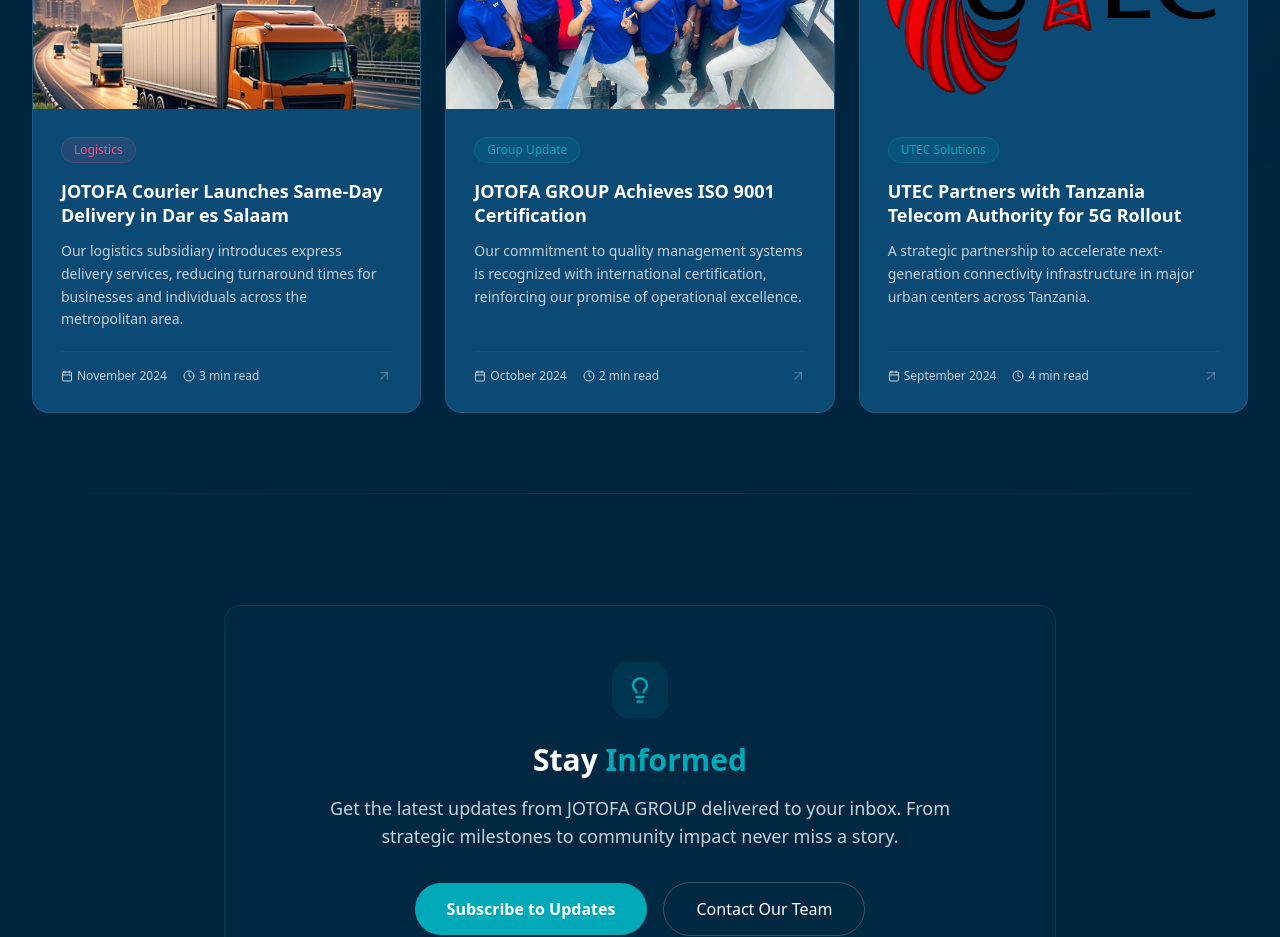
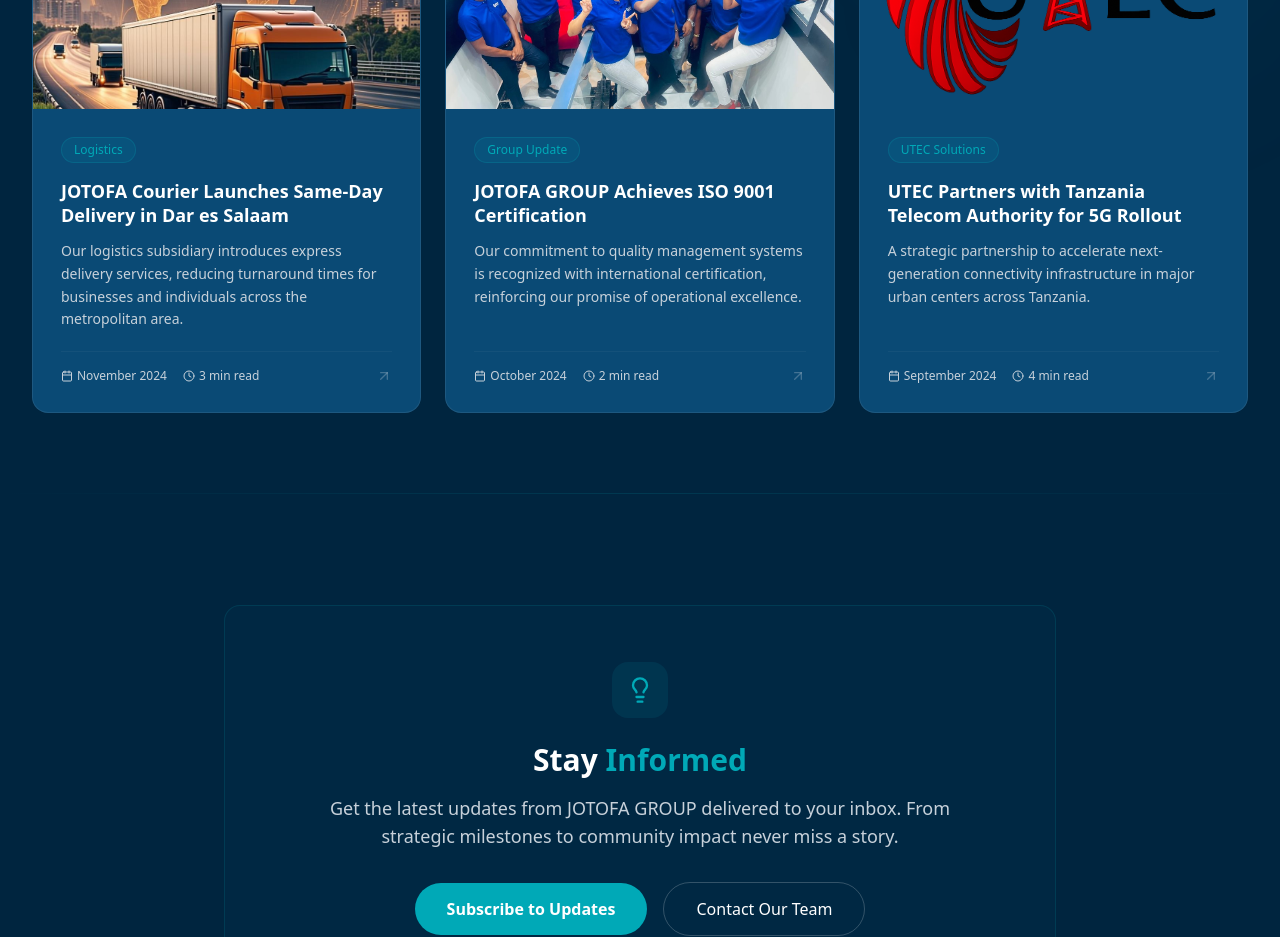
Before and after one commit to sulemsaba/frontendjotofa, a Next.js app: page /news in a window 1280 px wide. Shown: the part 1480-2417 px from the top of the page. Built offline with nearby package versions, Linux system fonts and the light colour scheme.

Commit message:
enforce single JOTOFA color system: one text color and one design accent

```diff
--- a/src/components/news.tsx
+++ b/src/components/news.tsx
@@ -81,9 +81,9 @@ const newsItems = [
   {
     category: "Logistics",
     categoryKey: "logistics",
-    categoryColor: "text-courier-orange",
-    categoryBg: "bg-courier-orange/10",
-    categoryBorder: "border-courier-orange/20",
+    categoryColor: "text-jotofa-accent",
+    categoryBg: "bg-jotofa-accent/10",
+    categoryBorder: "border-jotofa-accent/20",
     title: "JOTOFA Courier Launches Same-Day Delivery in Dar es Salaam",
     excerpt:
       "Our logistics subsidiary introduces express delivery services, reducing turnaround times for businesses and individuals across the metropolitan area.",
--- a/src/components/strategy.tsx
+++ b/src/components/strategy.tsx
@@ -42,8 +42,8 @@ const objectives = [
     title: "Strategic Partnerships",
     description:
       "Build enduring partnerships with local and international organizations, fostering mutual growth and expanding our reach and capabilities.",
-    accent: "text-courier-orange",
-    bg: "bg-courier-orange/10",
+    accent: "text-jotofa-accent",
+    bg: "bg-jotofa-accent/10",
   },
   {
     icon: BarChart3,
--- a/src/lib/news-constants.ts
+++ b/src/lib/news-constants.ts
@@ -13,11 +13,11 @@ export const CATEGORY_MAP: Record<string, {
 }> = {
   "Company News":      { key: "group",       color: "text-jotofa-accent",     bg: "bg-jotofa-accent/10",   border: "border-jotofa-accent/20",   label: "Group Update" },
   "Group Update":       { key: "group",       color: "text-jotofa-accent",     bg: "bg-jotofa-accent/10",   border: "border-jotofa-accent/20",   label: "Group Update" },
-  "UTEC Solutions":     { key: "utec",        color: "text-utec-cyan",      bg: "bg-utec-cyan/10",       border: "border-utec-cyan/20",       label: "UTEC Solutions" },
-  "Technology":         { key: "utec",        color: "text-utec-cyan",      bg: "bg-utec-cyan/10",       border: "border-utec-cyan/20",       label: "UTEC Solutions" },
-  "CSR":                { key: "csr",         color: "text-cleaning-green", bg: "bg-cleaning-green/10",  border: "border-cleaning-green/20",  label: "CSR" },
-  "Innovation":         { key: "innovation",  color: "text-staffing-purple", bg: "bg-staffing-purple/10", border: "border-staffing-purple/20",  label: "Innovation" },
-  "Logistics":          { key: "logistics",   color: "text-courier-orange", bg: "bg-courier-orange/10",  border: "border-courier-orange/20",  label: "Logistics" },
+  "UTEC Solutions":     { key: "utec",        color: "text-jotofa-accent",      bg: "bg-jotofa-accent/10",       border: "border-jotofa-accent/20",       label: "UTEC Solutions" },
+  "Technology":         { key: "utec",        color: "text-jotofa-accent",      bg: "bg-jotofa-accent/10",       border: "border-jotofa-accent/20",       label: "UTEC Solutions" },
+  "CSR":                { key: "csr",         color: "text-jotofa-accent", bg: "bg-jotofa-accent/10",  border: "border-jotofa-accent/20",  label: "CSR" },
+  "Innovation":         { key: "innovation",  color: "text-jotofa-accent", bg: "bg-jotofa-accent/10", border: "border-jotofa-accent/20",  label: "Innovation" },
+  "Logistics":          { key: "logistics",   color: "text-jotofa-accent", bg: "bg-jotofa-accent/10",  border: "border-jotofa-accent/20",  label: "Logistics" },
   "Partnerships":       { key: "group",       color: "text-jotofa-accent",     bg: "bg-jotofa-accent/10",   border: "border-jotofa-accent/20",   label: "Partnerships" },
 };
 
@@ -90,7 +90,7 @@ export const FALLBACK_ARTICLES: RawArticle[] = [
   {
     id: "f-2", slug: "utec-5g-rollout-dar",
     category: "UTEC Solutions", categoryKey: "utec",
-    categoryColor: "text-utec-cyan", categoryBg: "bg-utec-cyan/10", categoryBorder: "border-utec-cyan/20",
+    categoryColor: "text-jotofa-accent", categoryBg: "bg-jotofa-accent/10", categoryBorder: "border-jotofa-accent/20",
     title: "UTEC Solutions Begins 5G Infrastructure Rollout in Dar es Salaam",
     excerpt: "A landmark telecommunications project bringing next-generation connectivity to Tanzania's commercial capital, starting with the Kariakoo and CBD districts.",
     content: "", author: "UTEC Solutions", date: "FEB 28, 2026", readTime: "3 MIN READ", image: "/images/utec.webp",
@@ -98,7 +98,7 @@ export const FALLBACK_ARTICLES: RawArticle[] = [
   {
     id: "f-3", slug: "csr-tree-planting-2026",
     category: "CSR", categoryKey: "csr",
-    categoryColor: "text-cleaning-green", categoryBg: "bg-cleaning-green/10", categoryBorder: "border-cleaning-green/20",
+    categoryColor: "text-jotofa-accent", categoryBg: "bg-jotofa-accent/10", categoryBorder: "border-jotofa-accent/20",
     title: "5,000 Trees Planted: JOTOFA's Green Tanzania Initiative Doubles Impact",
     excerpt: "Our environmental stewardship program reaches a new milestone with reforestation projects across Morogoro, Iringa, and Mbeya regions — doubling last year's target.",
     content: "", author: "JOTOFA Group", date: "JAN 20, 2026", readTime: "2 MIN READ", image: "/images/jotofa-hero-2.webp",
@@ -106,7 +106,7 @@ export const FALLBACK_ARTICLES: RawArticle[] = [
   {
     id: "f-4", slug: "courier-fleet-electrification",
     category: "Logistics", categoryKey: "logistics",
-    categoryColor: "text-courier-orange", categoryBg: "bg-courier-orange/10", categoryBorder: "border-courier-orange/20",
+    categoryColor: "text-jotofa-accent", categoryBg: "bg-jotofa-accent/10", categoryBorder: "border-jotofa-accent/20",
     title: "Courier & Logistics Launches Electric Vehicle Fleet for Last-Mile Delivery",
     excerpt: "Ten new electric delivery vans hit the streets of Dar es Salaam, reducing carbon emissions by an estimated 40% while improving delivery speed in urban zones.",
     content: "", author: "Courier & Logistics", date: "DEC 12, 2025", readTime: "3 MIN READ", image: "/images/courier.webp",
@@ -114,7 +114,7 @@ export const FALLBACK_ARTICLES: RawArticle[] = [
   {
     id: "f-5", slug: "staffing-youth-program",
     category: "Innovation", categoryKey: "innovation",
-    categoryColor: "text-staffing-purple", categoryBg: "bg-staffing-purple/10", categoryBorder: "border-staffing-purple/20",
+    categoryColor: "text-jotofa-accent", categoryBg: "bg-jotofa-accent/10", categoryBorder: "border-jotofa-accent/20",
     title: "Staffing & Labour Launches Youth Employment Initiative Across Five Regions",
     excerpt: "A new program connecting 500 young Tanzanians with vocational training and job placements in hospitality, manufacturing, and agriculture over the next 18 months.",
     content: "", author: "Staffing & Labour", date: "OCT 25, 2025", readTime: "4 MIN READ", image: "/images/staffing.webp",
@@ -122,7 +122,7 @@ export const FALLBACK_ARTICLES: RawArticle[] = [
   {
     id: "f-6", slug: "utec-cloud-partnership",
     category: "UTEC Solutions", categoryKey: "utec",
-    categoryColor: "text-utec-cyan", categoryBg: "bg-utec-cyan/10", categoryBorder: "border-utec-cyan/20",
+    categoryColor: "text-jotofa-accent", categoryBg: "bg-jotofa-accent/10", categoryBorder: "border-jotofa-accent/20",
     title: "UTEC Partners with Global Cloud Provider to Launch Tanzania's First Sovereign Cloud",
     excerpt: "A strategic partnership bringing localized cloud infrastructure to Tanzanian businesses and government agencies, ensuring data sovereignty and regulatory compliance.",
     content: "", author: "UTEC Solutions", date: "SEP 14, 2025", readTime: "5 MIN READ", image: "/images/utec.webp",
@@ -138,7 +138,7 @@ export const FALLBACK_ARTICLES: RawArticle[] = [
   {
     id: "f-8", slug: "logistics-cross-border",
     category: "Logistics", categoryKey: "logistics",
-    categoryColor: "text-courier-orange", categoryBg: "bg-courier-orange/10", categoryBorder: "border-courier-orange/20",
+    categoryColor: "text-jotofa-accent", categoryBg: "bg-jotofa-accent/10", categoryBorder: "border-jotofa-accent/20",
     title: "Cross-Border Logistics Corridor Opens Between Dar es Salaam and Lusaka",
     excerpt: "A new streamlined customs clearance process reduces transit time from 5 days to 48 hours for goods moving between Tanzania and Zambia along the TAZARA corridor.",
     content: "", author: "Courier & Logistics", date: "JUL 19, 2025", readTime: "3 MIN READ", image: "/images/courier.webp",
@@ -146,7 +146,7 @@ export const FALLBACK_ARTICLES: RawArticle[] = [
   {
     id: "f-9", slug: "csr-digital-literacy",
     category: "CSR", categoryKey: "csr",
-    categoryColor: "text-cleaning-green", categoryBg: "bg-cleaning-green/10", categoryBorder: "border-cleaning-green/20",
+    categoryColor: "text-jotofa-accent", categoryBg: "bg-jotofa-accent/10", categoryBorder: "border-jotofa-accent/20",
     title: "JOTOFA Digital Literacy Program Reaches 10,000 Rural Students",
     excerpt: "Our flagship education initiative expands to 50 schools across rural Tanzania, providing tablets, internet access, and teacher training in digital skills.",
     content: "", author: "JOTOFA Group", date: "JUN 5, 2025", readTime: "4 MIN READ", image: "/images/jotofa-hero-3.webp",
@@ -154,7 +154,7 @@ export const FALLBACK_ARTICLES: RawArticle[] = [
   {
     id: "f-10", slug: "staffing-construction-boom",
     category: "Innovation", categoryKey: "innovation",
-    categoryColor: "text-staffing-purple", categoryBg: "bg-staffing-purple/10", categoryBorder: "border-staffing-purple/20",
+    categoryColor: "text-jotofa-accent", categoryBg: "bg-jotofa-accent/10", categoryBorder: "border-jotofa-accent/20",
     title: "Staffing Division Supplies 800+ Workers for Tanzania's Infrastructure Boom",
     excerpt: "Supporting major construction projects including the Standard Gauge Railway and Julius Nyerere Hydropower Station with skilled and semi-skilled labour.",
     content: "", author: "Staffing & Labour", date: "MAY 22, 2025", readTime: "2 MIN READ", image: "/images/staffing.webp",
@@ -170,7 +170,7 @@ export const FALLBACK_ARTICLES: RawArticle[] = [
   {
     id: "f-12", slug: "courier-same-day-delivery",
     category: "Logistics", categoryKey: "logistics",
-    categoryColor: "text-courier-orange", categoryBg: "bg-courier-orange/10", categoryBorder: "border-courier-orange/20",
+    categoryColor: "text-jotofa-accent", categoryBg: "bg-jotofa-accent/10", categoryBorder: "border-jotofa-accent/20",
     title: "Same-Day Delivery Service Expands to All Major Tanzanian Cities",
     excerpt: "Courier & Logistics now offers guaranteed same-day parcel delivery in Dar es Salaam, Arusha, Mwanza, Dodoma, and Mbeya — powered by a new automated sorting hub.",
     content: "", author: "Courier & Logistics", date: "FEB 14, 2025", readTime: "2 MIN READ", image: "/images/courier.webp",
```
Also changed, not shown: src/app/globals.css (+10 -28 lines).
